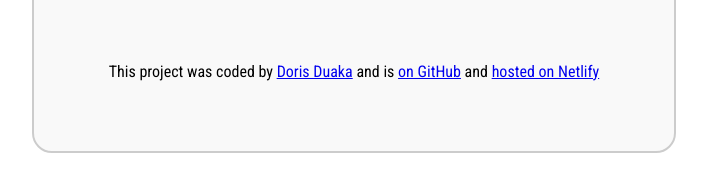
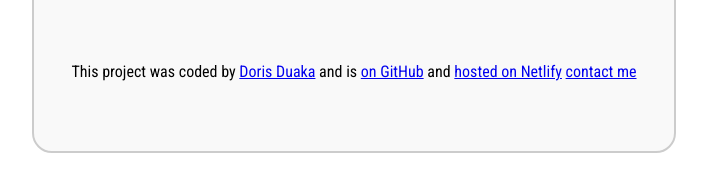
Before and after one commit to DuakaDee/Github-Projects, a plain HTML site: page index.html in a window 1280 px wide. Shown: the part 288-480 px from the top of the page, without its empty margins (286-993 px from the left). Drawn offline with Linux system fonts and the light colour scheme; files that its build step writes are made by us from their sources.

Commit message:
Update index.html
added contact link

```diff
--- a/index.html
+++ b/index.html
@@ -44,6 +44,12 @@
           <a href="#" target="https://dancing-puppy-49e5ff.netlify.app/"
             >hosted on Netlify</a
           >
+          <a
+            href="mailto:dorisduaka@gmail.com"
+            class="btn btn-primary"
+            class="contact-"
+            >contact me</a
+          >
         </p>
       </footer>
     </div>
```
